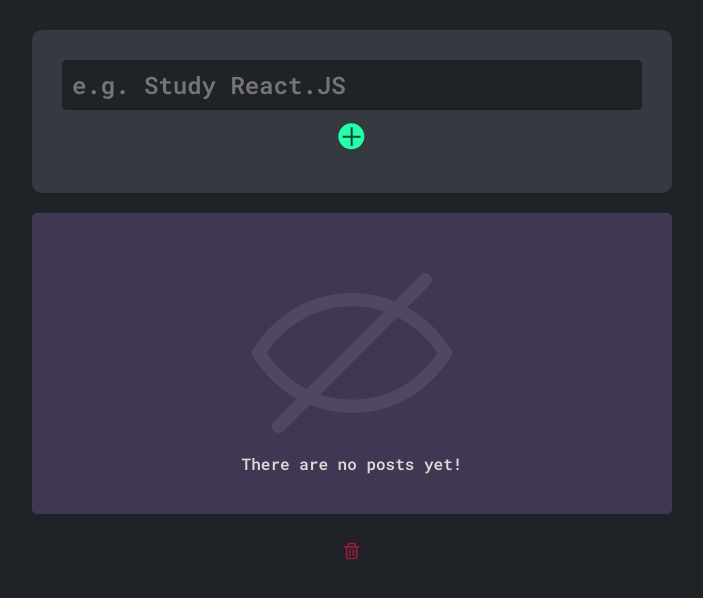
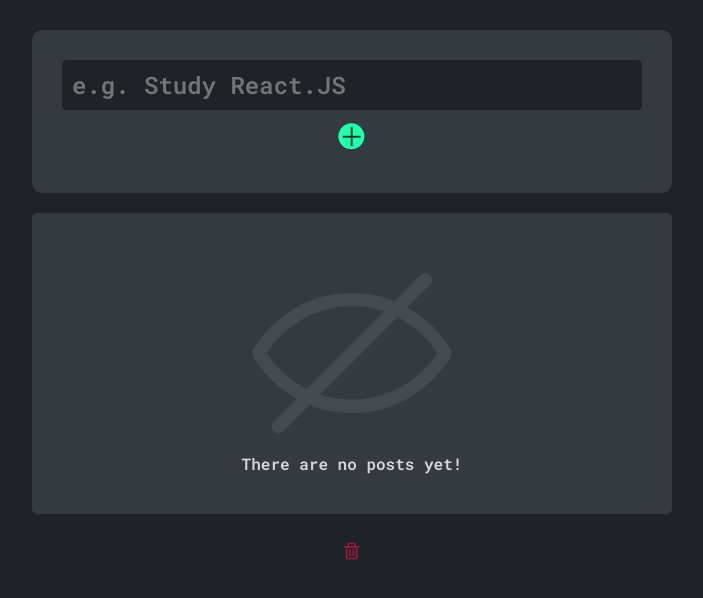
Before and after one commit to Rafael-Urei/TodoList-ReactJs, a React (Create React App) app: page / in a window 1280 px wide. Shown: the top 598 px of the page, without its empty margins (288-991 px from the left). Built offline with nearby package versions, Linux system fonts and the light colour scheme.

Commit message:
mudei o background

```diff
--- a/src/App.css
+++ b/src/App.css
@@ -185,7 +185,7 @@ ul {
   display: flex;
   justify-content: center;
   align-items: center;
-  background-color: #403752;
+  background-color: #343A40;
   border-radius: 5px;
   width: 100%;
 }
@@ -193,7 +193,7 @@ ul {
 .list-container {
   margin-top: 20px;
   width: 100%;
-  background-color: #403752;
+  background-color: #343A40;
   border-radius: 5px;
   padding: 40px 0px 40px 0px;
 }
```
